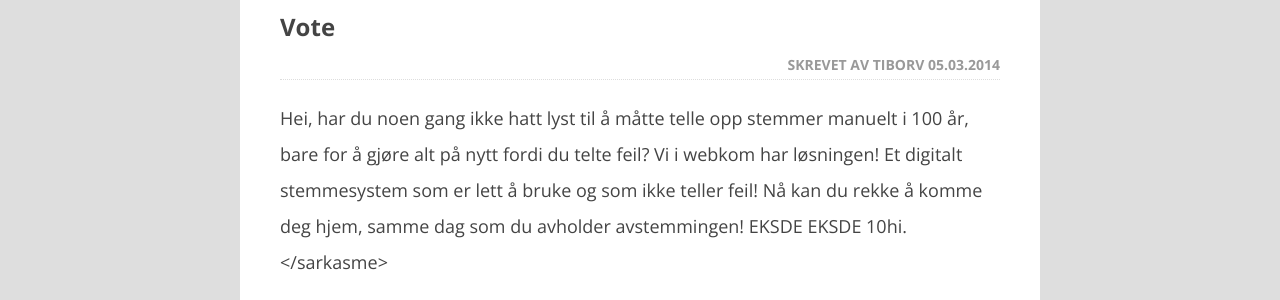
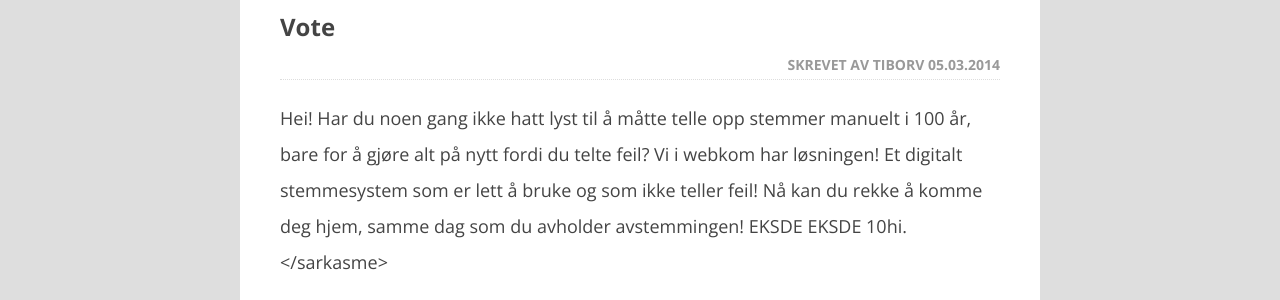
Before and after one commit to webkom/webkom.github.io, a Jekyll site: the page built from _posts/2014-03-05-vote.md, in a window 1280 px wide. Shown: the part 170-470 px from the top of the page. Built offline with Jekyll 4.4.1, drawn with Linux system fonts in a browser that asks for light colours.

```diff
--- a/_posts/2014-03-05-vote.md
+++ b/_posts/2014-03-05-vote.md
@@ -4,7 +4,7 @@ title: Vote
 author: Tiborv
 ---
 
-Hei, har du noen gang ikke hatt lyst til å måtte telle opp stemmer manuelt i 100 år, bare for å gjøre alt på nytt fordi du telte feil? Vi i webkom har løsningen! Et digitalt stemmesystem som er lett å bruke og som ikke teller feil! Nå kan du rekke å komme deg hjem, samme dag som du avholder avstemmingen! EKSDE EKSDE 10hi.
+Hei! Har du noen gang ikke hatt lyst til å måtte telle opp stemmer manuelt i 100 år, bare for å gjøre alt på nytt fordi du telte feil? Vi i webkom har løsningen! Et digitalt stemmesystem som er lett å bruke og som ikke teller feil! Nå kan du rekke å komme deg hjem, samme dag som du avholder avstemmingen! EKSDE EKSDE 10hi.
 </sarkasme>
 
 Vi har da utviklet et stemmesystem som gjør det mulig å ha kjappe og anonyme avsteminger på abakus.no. Når man stemmer, får man tildelt en kvittering som man kan bruke til å bekrefte, i etterkant, hva man har stemt på ved hjelp av verifiser-siden. Ellers så kan det nevnes at resultatsiden oppdateres med ajax slik at man ikke trenger å refreshe siden konstant…
```
